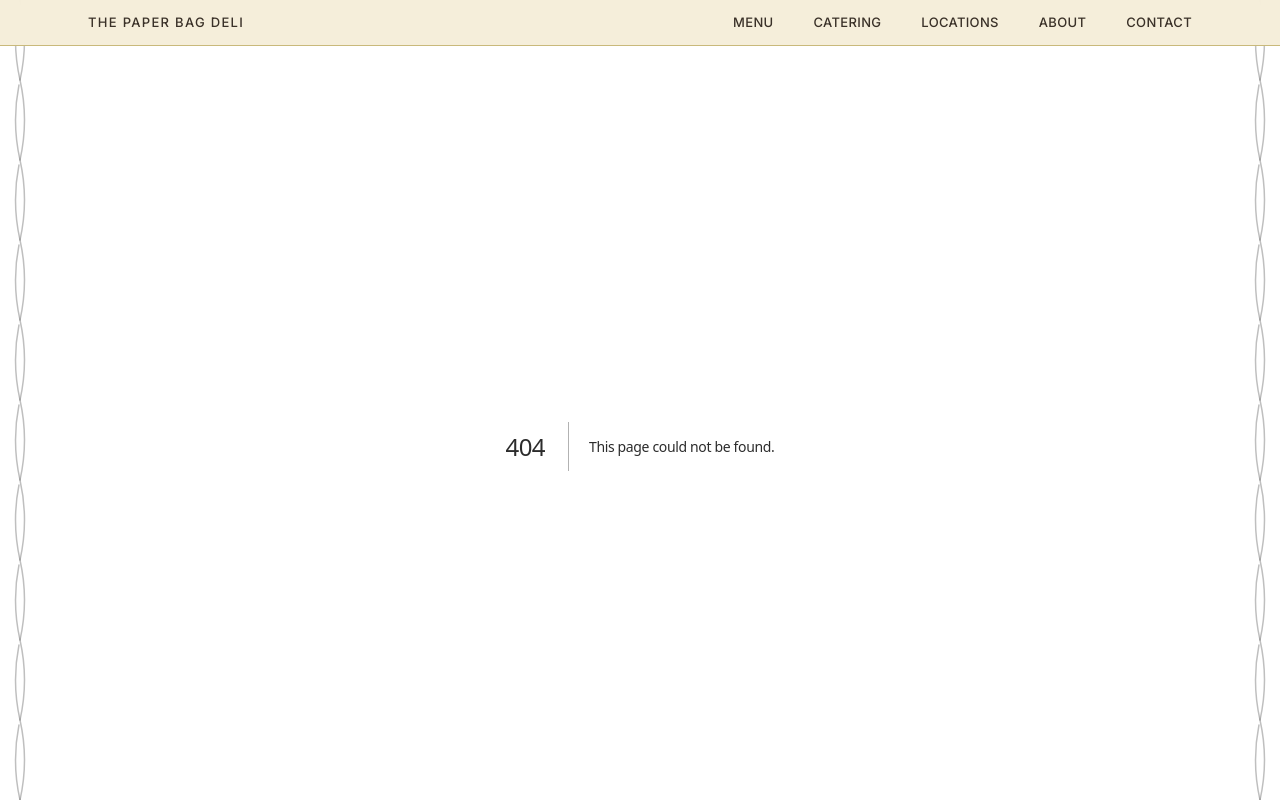
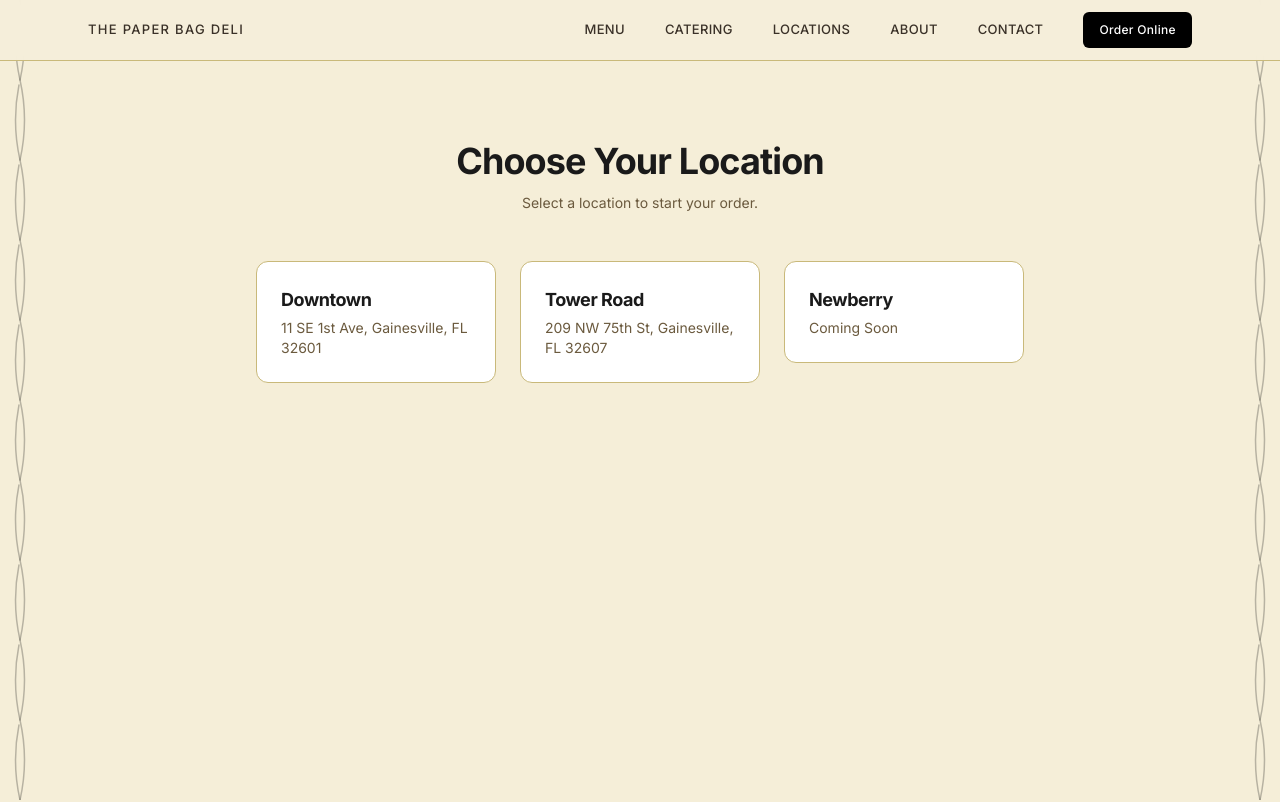
Before and after one commit to edge6-ux/PaperBag, a Next.js app: page /order in a window 1280 px wide. Before the commit this address had no page. Shown: the top 802 px of the page. Built offline with nearby package versions, Linux system fonts and the light colour scheme.

Commit message:
update 1.5

```diff
--- a/app/menu/page.tsx
+++ b/app/menu/page.tsx
@@ -160,7 +160,7 @@
       {/* Three-image grid — hidden on mobile */}
       <div className="hidden sm:grid max-w-6xl mx-auto px-6 pt-4 pb-10 grid-cols-3 gap-4">
         <div className="relative w-full rounded-md overflow-hidden ring-1 ring-neutral-200" style={{ height: '380px' }}>
-          <Image src="/main.jpg" alt="The Paper Bag Deli" fill className="object-cover object-center" priority />
+          <Image src="/sammo5.jpg" alt="The Paper Bag Deli" fill className="object-cover object-center" priority />
         </div>
         <div className="relative w-full rounded-md overflow-hidden ring-1 ring-neutral-200" style={{ height: '380px' }}>
           <Image src="/sammo2.jpg" alt="Menu highlight" fill className="object-cover object-center" />
--- /dev/null
+++ b/app/order/page.tsx
@@ -0,0 +1,46 @@
+import Link from 'next/link'
+
+const locations = [
+  {
+    name: 'Downtown',
+    address: '11 SE 1st Ave, Gainesville, FL 32601',
+    // TODO: Replace href with real online ordering URL for Downtown
+    href: '#',
+  },
+  {
+    name: 'Tower Road',
+    address: '209 NW 75th St, Gainesville, FL 32607',
+    // TODO: Replace href with real online ordering URL for Tower Road
+    href: '#',
+  },
+  {
+    name: 'Newberry',
+    address: 'Coming Soon',
+    // TODO: Replace href with real online ordering URL for Newberry
+    href: '#',
+  },
+]
+
+export default function OrderPage() {
+  return (
+    <div className="min-h-screen bg-[#f5eed8] flex flex-col items-center px-6 py-20">
+      <h1 className="text-3xl sm:text-4xl font-bold text-[#1a1a1a] mb-3 text-center">
+        Choose Your Location
+      </h1>
+      <p className="text-[#6b5a3e] text-sm mb-12 text-center">
+        Select a location to start your order.
+      </p>
+
+      <div className="grid grid-cols-1 sm:grid-cols-3 gap-6 w-full max-w-3xl">
+        {locations.map((loc) => (
+          <Link key={loc.name} href={loc.href}>
+            <div className="border border-[#c9b97a] rounded-xl p-6 hover:shadow-md transition cursor-pointer bg-white">
+              <h2 className="text-lg font-bold text-[#1a1a1a] mb-1">{loc.name}</h2>
+              <p className="text-sm text-[#6b5a3e]">{loc.address}</p>
+            </div>
+          </Link>
+        ))}
+      </div>
+    </div>
+  )
+}
--- a/components/Hero.tsx
+++ b/components/Hero.tsx
@@ -69,7 +69,7 @@
         {/* Desktop: 2x2 grid */}
         <div className="hidden sm:grid grid-cols-2 gap-6">
           <div className="relative aspect-[4/3] rounded-sm overflow-hidden ring-1 ring-[#c9b97a]">
-            <Image src="/sammo5.jpg" alt="Sandwich" fill className="object-cover object-center" />
+            <Image src="/sammo4.webp" alt="Sandwich" fill className="object-cover object-center" />
           </div>
           <div className="relative aspect-[4/3] rounded-sm overflow-hidden ring-1 ring-[#c9b97a]">
             <Image src="/sammo.jpg" alt="Sandwich board" fill className="object-cover object-center" />
--- a/components/MobileCarousel.tsx
+++ b/components/MobileCarousel.tsx
@@ -1,28 +1,48 @@
 'use client'
 
 import Image from 'next/image'
-import { useEffect, useState } from 'react'
+import { useEffect, useRef, useState } from 'react'
 
 const images = [
-  { src: '/sammo5.jpg', alt: 'Sandwich' },
+  { src: '/sammo4.webp', alt: 'Sandwich' },
   { src: '/sammo.jpg', alt: 'Sandwich board' },
   { src: '/bacon.jpg', alt: 'Breakfast sandwich' },
   { src: '/drizzle.jpg', alt: 'Drizzled sandwich' },
+  { src: '/sammo5.jpg', alt: 'Sandwich' },
 ]
 
 export default function MobileCarousel() {
   const [current, setCurrent] = useState(0)
+  const touchStartX = useRef<number | null>(null)
 
   useEffect(() => {
     const timer = setInterval(() => {
       setCurrent((prev) => (prev + 1) % images.length)
-    }, 3500)
+    }, 6000)
     return () => clearInterval(timer)
   }, [])
 
+  const prev = () => setCurrent((c) => (c - 1 + images.length) % images.length)
+  const next = () => setCurrent((c) => (c + 1) % images.length)
+
+  const onTouchStart = (e: React.TouchEvent) => {
+    touchStartX.current = e.touches[0].clientX
+  }
+
+  const onTouchEnd = (e: React.TouchEvent) => {
+    if (touchStartX.current === null) return
+    const delta = touchStartX.current - e.changedTouches[0].clientX
+    if (Math.abs(delta) > 40) delta > 0 ? next() : prev()
+    touchStartX.current = null
+  }
+
   return (
     <div className="block sm:hidden">
-      <div className="relative aspect-[4/3] rounded-sm overflow-hidden ring-1 ring-[#c9b97a]">
+      <div
+        className="relative aspect-[4/3] rounded-sm overflow-hidden ring-1 ring-[#c9b97a]"
+        onTouchStart={onTouchStart}
+        onTouchEnd={onTouchEnd}
+      >
         {images.map((img, i) => (
           <div
             key={img.src}
--- a/components/Navbar.tsx
+++ b/components/Navbar.tsx
@@ -11,10 +11,33 @@
   { href: "/contact", label: "Contact" },
 ]
 
+const orderLocations = [
+  {
+    name: 'Downtown',
+    address: '11 SE 1st Ave',
+    // TODO: Replace href with real online ordering URL for Downtown
+    href: '#',
+  },
+  {
+    name: 'Tower Road',
+    address: '209 NW 75th St',
+    // TODO: Replace href with real online ordering URL for Tower Road
+    href: '#',
+  },
+  {
+    name: 'Newberry',
+    address: 'Coming Soon',
+    // TODO: Replace href with real online ordering URL for Newberry
+    href: '#',
+  },
+]
+
 export default function Navbar() {
   const [open, setOpen] = useState(false)
+  const [orderOpen, setOrderOpen] = useState(false)
 
   return (
+    <>
       <nav className="w-full border-b border-[#c9b97a] bg-[#f5eed8]/95 backdrop-blur-sm sticky top-0 z-50">
         <div className="max-w-6xl mx-auto px-6 py-3 flex items-center justify-between">
 
@@ -30,6 +53,12 @@
                 {link.label}
               </a>
             ))}
+            <button
+              onClick={() => setOrderOpen(true)}
+              className="bg-black text-white px-4 py-2 rounded-md hover:bg-neutral-800 transition text-[12px]"
+            >
+              Order Online
+            </button>
           </div>
 
           {/* Mobile Hamburger */}
@@ -58,8 +87,58 @@
                 {link.label}
               </a>
             ))}
+            <button
+              onClick={() => { setOpen(false); setOrderOpen(true) }}
+              className="bg-black text-white px-4 py-2 rounded-md hover:bg-neutral-800 transition text-[13px] font-medium tracking-wide uppercase text-center"
+            >
+              Order Online
+            </button>
           </div>
         )}
       </nav>
+
+      {/* Order Online Modal */}
+      {orderOpen && (
+        <div
+          className="fixed inset-0 z-[100] flex items-center justify-center bg-black/50 px-4"
+          onClick={() => setOrderOpen(false)}
+        >
+          <div
+            className="bg-[#f5eed8] rounded-xl p-8 w-full max-w-md shadow-xl"
+            onClick={(e) => e.stopPropagation()}
+          >
+            {/* Header */}
+            <div className="flex items-center justify-between mb-2">
+              <h2 className="text-xl font-bold text-[#1a1a1a]">Choose Your Location</h2>
+              <button
+                onClick={() => setOrderOpen(false)}
+                className="text-[#6b5a3e] hover:text-black transition text-lg leading-none"
+                aria-label="Close"
+              >
+                ✕
+              </button>
+            </div>
+            <p className="text-sm text-[#6b5a3e] mb-6">Select a location to start your order.</p>
+
+            {/* Location Cards */}
+            <div className="flex flex-col gap-3">
+              {orderLocations.map((loc) => (
+                <a
+                  key={loc.name}
+                  href={loc.href}
+                  className="border border-[#c9b97a] rounded-xl px-5 py-4 hover:shadow-md transition cursor-pointer bg-white flex justify-between items-center"
+                >
+                  <div>
+                    <p className="font-semibold text-[#1a1a1a]">{loc.name}</p>
+                    <p className="text-sm text-[#6b5a3e]">{loc.address}</p>
+                  </div>
+                  <span className="text-[#6b5a3e] text-lg">→</span>
+                </a>
+              ))}
+            </div>
+          </div>
+        </div>
+      )}
+    </>
   );
 }
```
Lines whose indentation alone changed are shown as unchanged.
